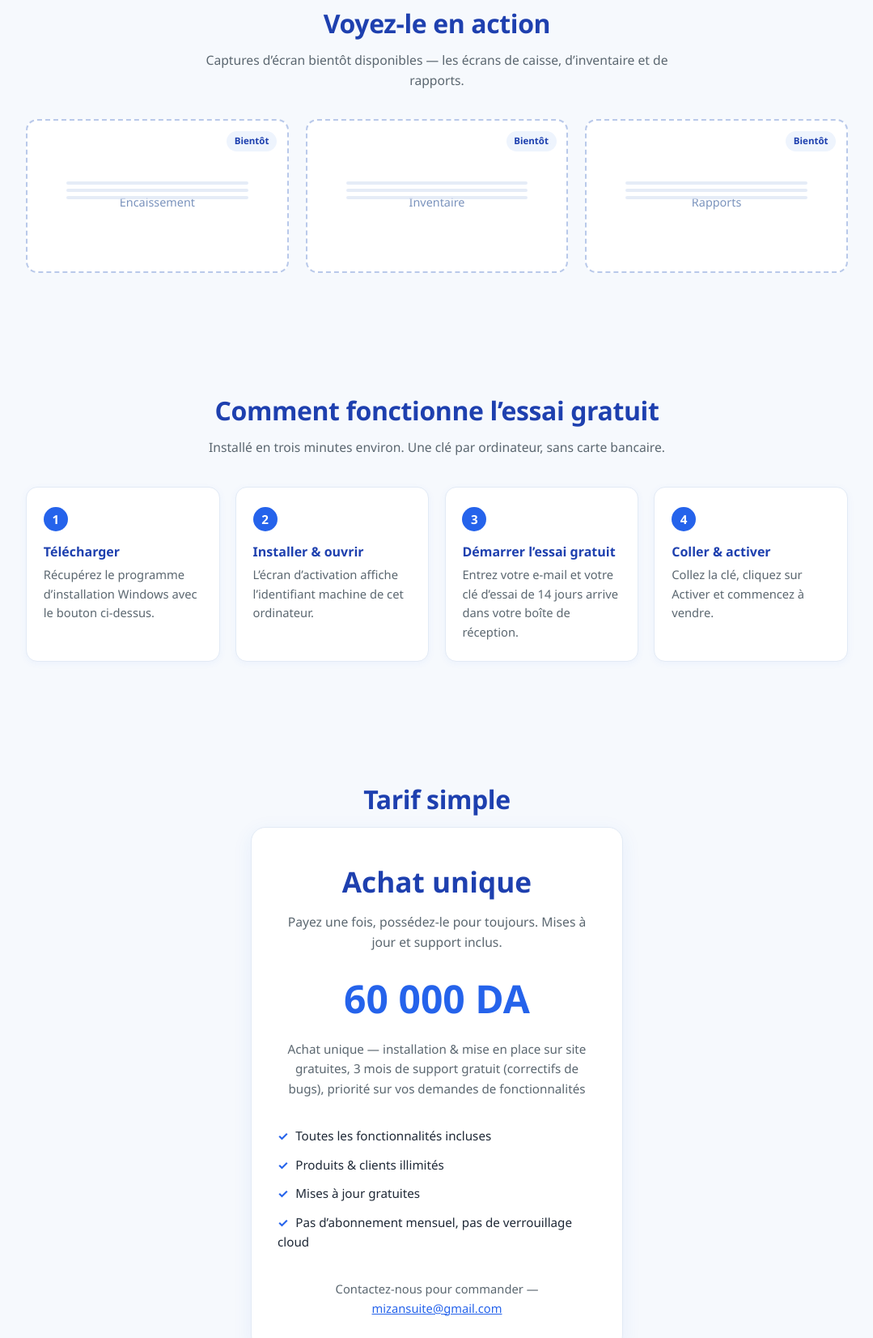
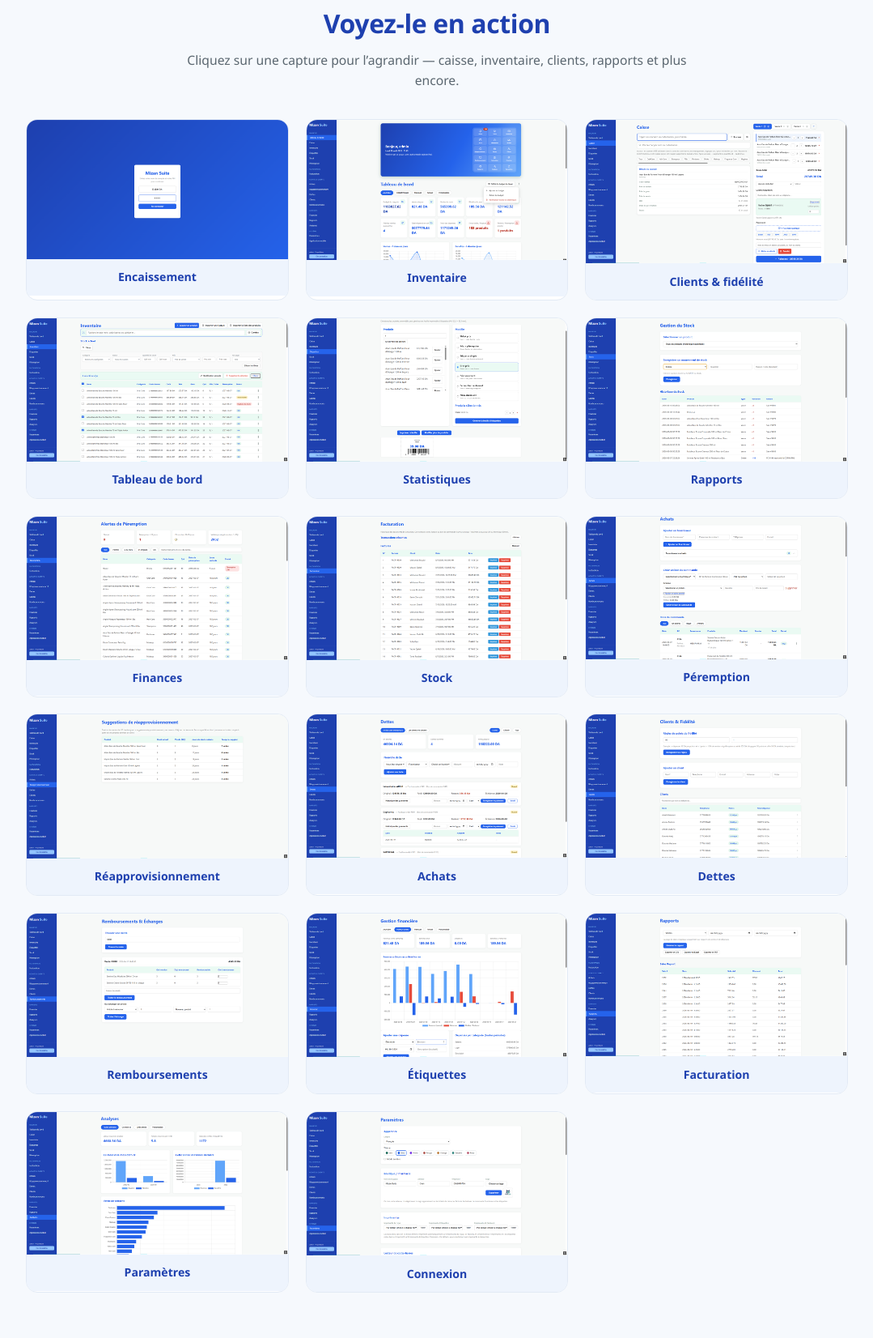
Before and after one commit to mizan-suite/mizan-suite, a website: page trial/public/index.html in a window 1280 px wide. Shown: the part 1719-3371 px from the top of the page at 81% size, without its empty margins (100-1179 px from the left). Drawn offline with Linux system fonts and the light colour scheme.

Commit message:
Add app screenshot gallery with lightbox to landing page

```diff
--- a/trial/public/index.html
+++ b/trial/public/index.html
@@ -109,20 +109,25 @@
     .feature p { font-size: .93rem; color: var(--muted); }
 
     /* screenshots */
-    .shots { display: grid; grid-template-columns: repeat(auto-fit, minmax(240px, 1fr)); gap: 1.3rem; }
+    .shots { display: grid; grid-template-columns: repeat(auto-fit, minmax(260px, 1fr)); gap: 1.3rem; }
     .shot {
-      background: var(--card); border: 2px dashed #b9c9ea; border-radius: var(--radius);
-      min-height: 190px; display: flex; flex-direction: column; align-items: center; justify-content: center; gap: .6rem;
-      color: #7a93bd; font-size: .9rem; position: relative; overflow: hidden;
+      background: var(--card); border: 1px solid var(--line); border-radius: var(--radius);
+      overflow: hidden; cursor: zoom-in; transition: transform .15s ease, box-shadow .15s ease;
     }
-    .shot .mock {
-      width: 70%; height: 4px; background: #dbe4f5; border-radius: 4px;
-      box-shadow: 0 9px 0 0 #dbe4f5, 0 18px 0 0 #dbe4f5;
-      opacity: .7;
+    .shot:hover { transform: translateY(-3px); box-shadow: 0 8px 24px rgba(37,99,235,.14); }
+    .shot img { display: block; width: 100%; height: auto; }
+    .shot .shot-label { padding: .7rem .9rem; color: var(--blue-dark); font-size: .88rem; font-weight: 600; text-align: center; background: var(--blue-tint); }
+
+    /* lightbox */
+    .lightbox {
+      position: fixed; inset: 0; background: rgba(10,18,40,.9); display: none;
+      align-items: center; justify-content: center; z-index: 999; padding: 2rem;
     }
-    .chip {
-      position: absolute; top: .8rem; right: .8rem; background: var(--blue-tint); color: var(--blue-dark);
-      font-size: .72rem; font-weight: 600; padding: .2rem .6rem; border-radius: 999px;
+    .lightbox.open { display: flex; }
+    .lightbox img { max-width: 100%; max-height: 90vh; border-radius: 8px; box-shadow: 0 10px 40px rgba(0,0,0,.5); }
+    .lightbox .lb-close {
+      position: absolute; top: 1rem; right: 1.4rem; background: none; border: none;
+      color: #fff; font-size: 2.4rem; cursor: pointer; line-height: 1;
     }
 
     /* how it works */
@@ -253,11 +258,25 @@
 
     <section class="wrap">
       <h2 class="section-title">Voyez-le en action</h2>
-      <p class="section-sub">Captures d&rsquo;écran bientôt disponibles &mdash; les écrans de caisse, d&rsquo;inventaire et de rapports.</p>
+      <p class="section-sub">Cliquez sur une capture pour l&rsquo;agrandir &mdash; caisse, inventaire, clients, rapports et plus encore.</p>
       <div class="shots">
-        <div class="shot"><span class="chip">Bientôt</span><div class="mock"></div>Encaissement</div>
-        <div class="shot"><span class="chip">Bientôt</span><div class="mock"></div>Inventaire</div>
-        <div class="shot"><span class="chip">Bientôt</span><div class="mock"></div>Rapports</div>
+        <div class="shot"><img src="/screenshots/shot01.png" alt="Capture d'écran Mizan Suite" loading="lazy"><div class="shot-label">Encaissement</div></div>
+        <div class="shot"><img src="/screenshots/shot02.png" alt="Capture d'écran Mizan Suite" loading="lazy"><div class="shot-label">Inventaire</div></div>
+        <div class="shot"><img src="/screenshots/shot03.png" alt="Capture d'écran Mizan Suite" loading="lazy"><div class="shot-label">Clients &amp; fidélité</div></div>
+        <div class="shot"><img src="/screenshots/shot04.png" alt="Capture d'écran Mizan Suite" loading="lazy"><div class="shot-label">Tableau de bord</div></div>
+        <div class="shot"><img src="/screenshots/shot05.png" alt="Capture d'écran Mizan Suite" loading="lazy"><div class="shot-label">Statistiques</div></div>
+        <div class="shot"><img src="/screenshots/shot06.png" alt="Capture d'écran Mizan Suite" loading="lazy"><div class="shot-label">Rapports</div></div>
+        <div class="shot"><img src="/screenshots/shot07.png" alt="Capture d'écran Mizan Suite" loading="lazy"><div class="shot-label">Finances</div></div>
+        <div class="shot"><img src="/screenshots/shot08.png" alt="Capture d'écran Mizan Suite" loading="lazy"><div class="shot-label">Stock</div></div>
+        <div class="shot"><img src="/screenshots/shot09.png" alt="Capture d'écran Mizan Suite" loading="lazy"><div class="shot-label">Péremption</div></div>
+        <div class="shot"><img src="/screenshots/shot10.png" alt="Capture d'écran Mizan Suite" loading="lazy"><div class="shot-label">Réapprovisionnement</div></div>
+        <div class="shot"><img src="/screenshots/shot11.png" alt="Capture d'écran Mizan Suite" loading="lazy"><div class="shot-label">Achats</div></div>
+        <div class="shot"><img src="/screenshots/shot12.png" alt="Capture d'écran Mizan Suite" loading="lazy"><div class="shot-label">Dettes</div></div>
+        <div class="shot"><img src="/screenshots/shot13.png" alt="Capture d'écran Mizan Suite" loading="lazy"><div class="shot-label">Remboursements</div></div>
+        <div class="shot"><img src="/screenshots/shot14.png" alt="Capture d'écran Mizan Suite" loading="lazy"><div class="shot-label">Étiquettes</div></div>
+        <div class="shot"><img src="/screenshots/shot15.png" alt="Capture d'écran Mizan Suite" loading="lazy"><div class="shot-label">Facturation</div></div>
+        <div class="shot"><img src="/screenshots/shot16.png" alt="Capture d'écran Mizan Suite" loading="lazy"><div class="shot-label">Paramètres</div></div>
+        <div class="shot"><img src="/screenshots/shot17.png" alt="Capture d'écran Mizan Suite" loading="lazy"><div class="shot-label">Connexion</div></div>
       </div>
     </section>
 
@@ -339,5 +358,28 @@
     <div><a href="mailto:mizansuite@gmail.com">mizansuite@gmail.com</a></div>
     <div style="margin-top:.4rem">&copy; 2026 Mizan Suite. Tous droits réservés.</div>
   </footer>
+
+  <div class="lightbox" id="lightbox" role="dialog" aria-label="Aperçu de la capture d'écran">
+    <button class="lb-close" aria-label="Fermer">&times;</button>
+    <img alt="Capture d'écran agrandie">
+  </div>
+
+  <script>
+    (function () {
+      var lb = document.getElementById('lightbox');
+      var lbImg = lb.querySelector('img');
+      var close = lb.querySelector('.lb-close');
+      document.querySelectorAll('.shots .shot img').forEach(function (img) {
+        img.addEventListener('click', function () {
+          lbImg.src = img.getAttribute('src');
+          lb.classList.add('open');
+        });
+      });
+      function hide() { lb.classList.remove('open'); lbImg.removeAttribute('src'); }
+      close.addEventListener('click', hide);
+      lb.addEventListener('click', function (e) { if (e.target === lb) hide(); });
+      document.addEventListener('keydown', function (e) { if (e.key === 'Escape') hide(); });
+    })();
+  </script>
 </body>
 </html>
```
Also changed, not shown: trial/public/screenshots/shot01.png (added), trial/public/screenshots/shot02.png (added), trial/public/screenshots/shot03.png (added), trial/public/screenshots/shot04.png (added), trial/public/screenshots/shot05.png (added), trial/public/screenshots/shot06.png (added), trial/public/screenshots/shot07.png (added), trial/public/screenshots/shot08.png (added), trial/public/screenshots/shot09.png (added), trial/public/screenshots/shot10.png (added), trial/public/screenshots/shot11.png (added), trial/public/screenshots/shot12.png (added), trial/public/screenshots/shot13.png (added), trial/public/screenshots/shot14.png (added), 3 more files.
